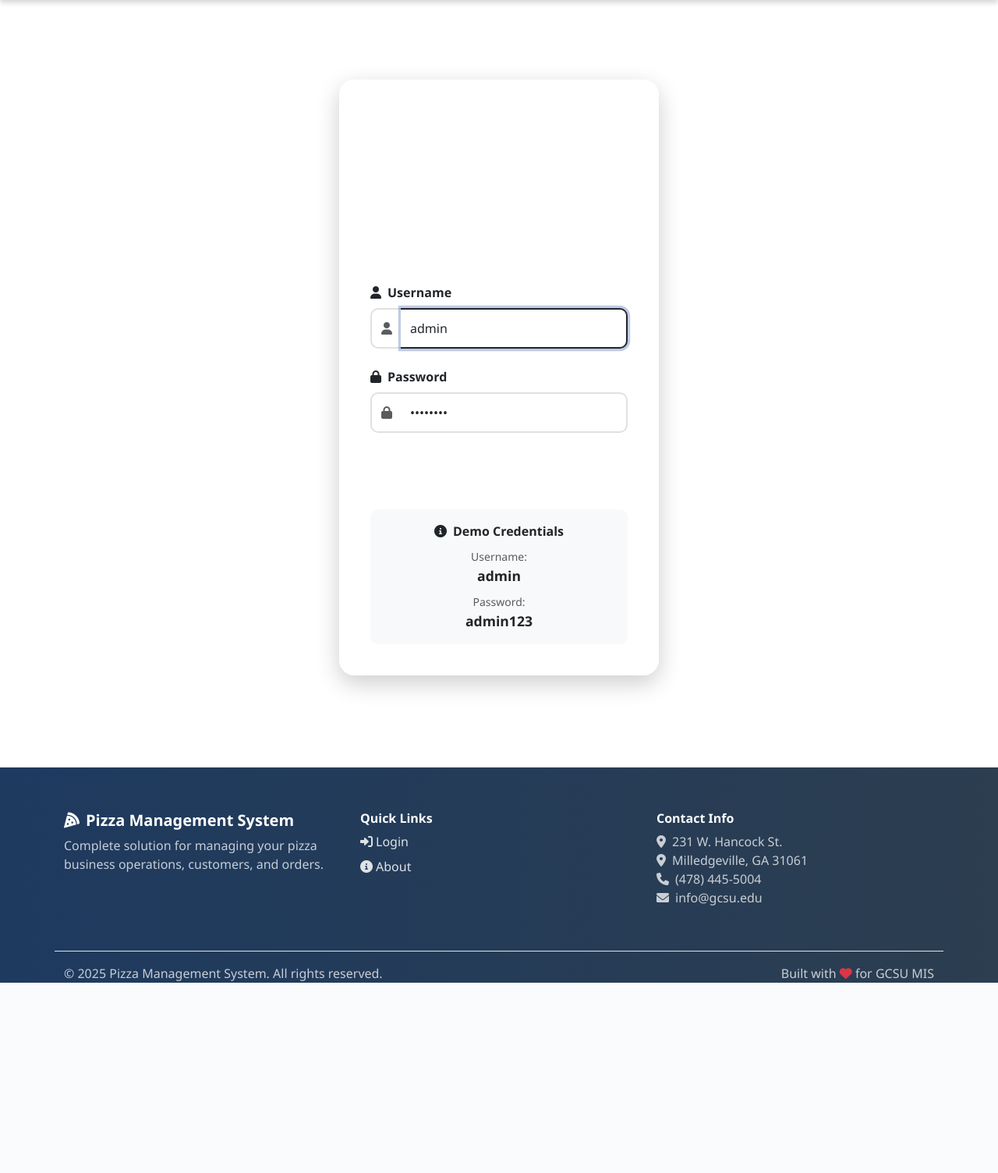
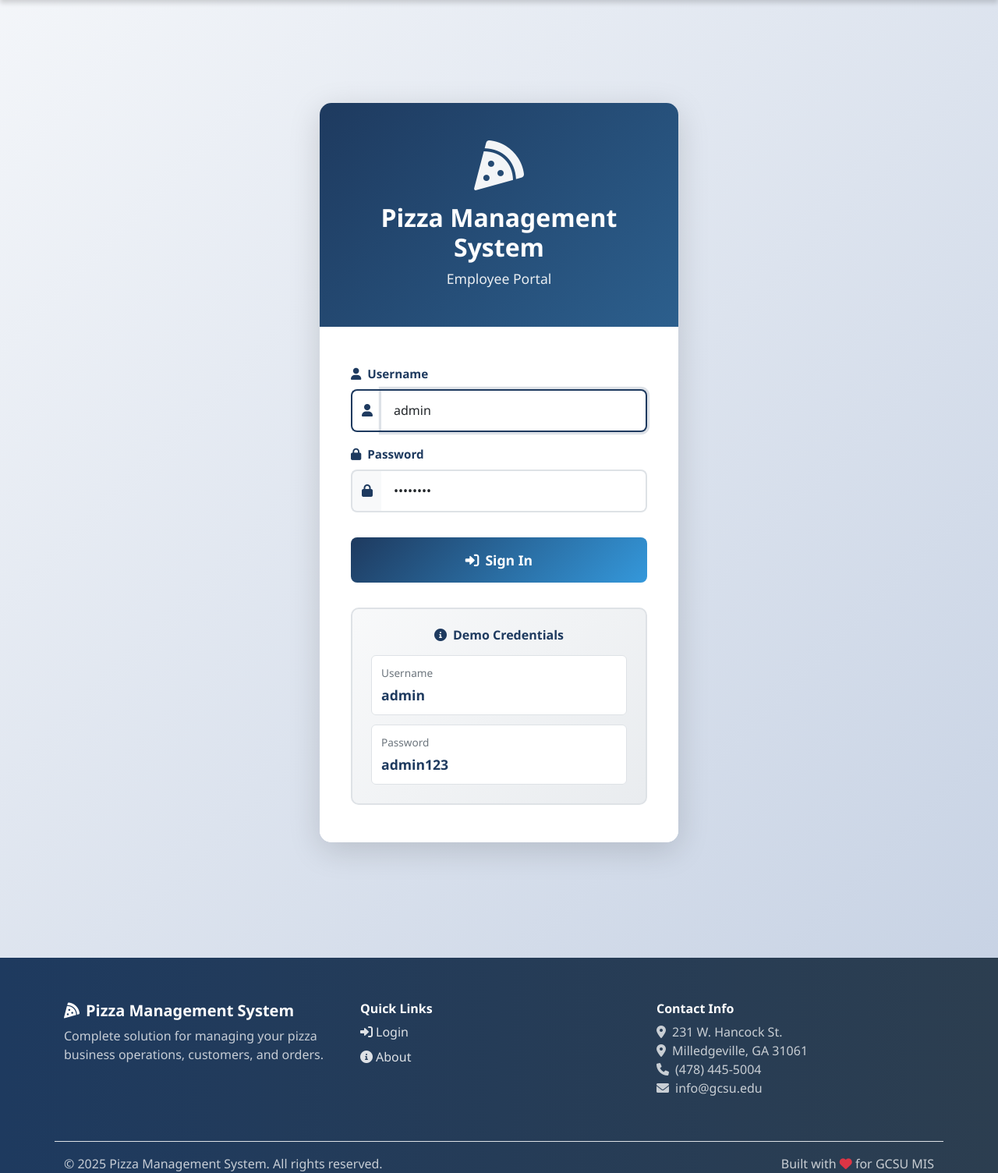
Before and after one commit to brookjackson1/JacksonDemo5, a Flask app: page / in a window 1280 px wide. Shown: the part 108-1612 px from the top of the page at 78% size. Before the commit the page ends 1368 px from the top, so only its background shows below. Run offline with Flask 3, Linux system fonts and the light colour scheme.

Commit message:
Redesign login page with professional styling and improved visibility
- Updated login page with clean, modern design
- Increased login button size and visibility
- Enhanced form fields with better padding and spacing
- Improved demo credentials section with card-style layout
- Applied professional navy/teal color scheme
- Better contrast and readability throughout
- Larger header with professional gradient
- Enhanced hover effects and transitions

🤖 Generated with [Claude Code](https://claude.com/claude-code)

Co-Authored-By: Claude <noreply@anthropic.com>

```diff
--- a/app/templates/index.html
+++ b/app/templates/index.html
@@ -2,93 +2,147 @@
 
 {% block content %}
 <style>
-    body {
-        background: linear-gradient(135deg, var(--gcsu-light-blue) 0%, #ffffff 50%, var(--gcsu-light-green) 100%);
-        min-height: 100vh;
-    }
-
     .login-container {
-        max-width: 450px;
-        margin: 50px auto;
+        max-width: 500px;
+        margin: 80px auto;
         padding: 20px;
     }
 
     .login-card {
-        background: rgba(255, 255, 255, 0.95);
-        backdrop-filter: blur(10px);
+        background: white;
         border: none;
-        border-radius: 20px;
-        box-shadow: 0 10px 30px rgba(0, 0, 0, 0.2);
+        border-radius: 15px;
+        box-shadow: 0 10px 40px rgba(0, 0, 0, 0.15);
         overflow: hidden;
     }
 
     .login-header {
-        background: linear-gradient(90deg, var(--gcsu-blue) 0%, var(--gcsu-green) 100%);
+        background: linear-gradient(135deg, var(--primary-navy) 0%, var(--primary-blue) 100%);
         color: white;
-        padding: 2rem;
+        padding: 3rem 2rem;
         text-align: center;
     }
 
     .login-header i {
-        font-size: 3rem;
+        font-size: 4rem;
         margin-bottom: 1rem;
+        opacity: 0.95;
     }
 
     .login-header h2 {
         margin: 0;
-        font-size: 1.8rem;
-        font-weight: 600;
+        font-size: 2rem;
+        font-weight: 700;
         color: white;
+        margin-bottom: 0.5rem;
+    }
+
+    .login-header p {
+        margin: 0;
+        opacity: 0.9;
+        font-size: 1.1rem;
     }
 
     .login-body {
-        padding: 2.5rem;
+        padding: 3rem 2.5rem;
+        background: white;
     }
 
     .form-label {
         font-weight: 600;
-        color: var(--gcsu-blue);
+        color: var(--primary-navy);
+        margin-bottom: 0.5rem;
+        font-size: 0.95rem;
     }
 
     .form-control {
-        border-radius: 10px;
-        padding: 0.75rem;
-        border: 2px solid #e0e0e0;
+        border-radius: 8px;
+        padding: 0.85rem 1rem;
+        border: 2px solid #dee2e6;
         transition: all 0.3s ease;
+        font-size: 1rem;
     }
 
     .form-control:focus {
-        border-color: var(--gcsu-blue);
-        box-shadow: 0 0 0 0.2rem rgba(0, 51, 153, 0.25);
+        border-color: var(--primary-navy);
+        box-shadow: 0 0 0 0.2rem rgba(30, 58, 95, 0.15);
     }
 
     .btn-login {
-        background: linear-gradient(45deg, var(--gcsu-blue), var(--gcsu-green));
+        background: linear-gradient(135deg, var(--primary-navy) 0%, var(--accent-teal) 100%);
         border: none;
-        border-radius: 10px;
-        padding: 0.75rem;
+        border-radius: 8px;
+        padding: 1rem;
         font-weight: 600;
         font-size: 1.1rem;
         width: 100%;
         color: white;
         transition: all 0.3s ease;
+        margin-top: 1rem;
+        cursor: pointer;
     }
 
     .btn-login:hover {
         transform: translateY(-2px);
-        box-shadow: 0 5px 15px rgba(0, 51, 153, 0.3);
+        box-shadow: 0 6px 20px rgba(30, 58, 95, 0.4);
+        background: linear-gradient(135deg, var(--primary-blue) 0%, var(--accent-teal) 100%);
     }
 
     .input-group-text {
-        background: white;
-        border: 2px solid #e0e0e0;
+        background: #f8f9fa;
+        border: 2px solid #dee2e6;
         border-right: none;
-        border-radius: 10px 0 0 10px;
+        border-radius: 8px 0 0 8px;
+        color: var(--primary-navy);
     }
 
     .input-group .form-control {
         border-left: none;
-        border-radius: 0 10px 10px 0;
+        border-radius: 0 8px 8px 0;
+    }
+
+    .input-group:focus-within .input-group-text {
+        border-color: var(--primary-navy);
+        background: white;
+    }
+
+    .demo-credentials {
+        background: linear-gradient(135deg, #f8f9fa 0%, #e9ecef 100%);
+        border-radius: 10px;
+        padding: 1.5rem;
+        margin-top: 2rem;
+        border: 2px solid #dee2e6;
+    }
+
+    .demo-credentials h6 {
+        color: var(--primary-navy);
+        font-weight: 700;
+        margin-bottom: 1rem;
+        font-size: 1rem;
+    }
+
+    .credential-item {
+        background: white;
+        padding: 0.75rem;
+        border-radius: 6px;
+        margin-bottom: 0.75rem;
+        border: 1px solid #dee2e6;
+    }
+
+    .credential-item:last-child {
+        margin-bottom: 0;
+    }
+
+    .credential-label {
+        font-size: 0.85rem;
+        color: #6c757d;
+        margin-bottom: 0.25rem;
+    }
+
+    .credential-value {
+        font-size: 1.1rem;
+        font-weight: 700;
+        color: var(--primary-navy);
     }
 </style>
 
@@ -97,52 +151,50 @@
         <div class="login-header">
             <i class="fas fa-pizza-slice"></i>
             <h2>Pizza Management System</h2>
-            <p class="mb-0">Employee Login</p>
+            <p>Employee Portal</p>
         </div>
         <div class="login-body">
             <form method="POST" action="{{ url_for('index') }}">
-                <div class="mb-4">
+                <div class="mb-3">
                     <label for="username" class="form-label">
                         <i class="fas fa-user me-2"></i>Username
                     </label>
                     <div class="input-group">
                         <span class="input-group-text">
-                            <i class="fas fa-user text-muted"></i>
+                            <i class="fas fa-user"></i>
                         </span>
                         <input type="text" class="form-control" id="username" name="username"
                                placeholder="Enter your username" value="admin" required autofocus>
                     </div>
                 </div>
-                <div class="mb-4">
+                <div class="mb-3">
                     <label for="password" class="form-label">
                         <i class="fas fa-lock me-2"></i>Password
                     </label>
                     <div class="input-group">
                         <span class="input-group-text">
-                            <i class="fas fa-lock text-muted"></i>
+                            <i class="fas fa-lock"></i>
                         </span>
                         <input type="password" class="form-control" id="password" name="password"
                                placeholder="Enter your password" value="admin123" required>
                     </div>
                 </div>
                 <button type="submit" class="btn btn-login">
-                    <i class="fas fa-sign-in-alt me-2"></i>Login
+                    <i class="fas fa-sign-in-alt me-2"></i>Sign In
                 </button>
             </form>
 
-            <div class="mt-4 p-3" style="background: #f8f9fa; border-radius: 10px;">
-                <p class="text-center mb-2" style="color: var(--gcsu-blue); font-weight: 600;">
+            <div class="demo-credentials">
+                <h6 class="text-center">
                     <i class="fas fa-info-circle me-2"></i>Demo Credentials
-                </p>
-                <div class="row text-center">
-                    <div class="col-12">
-                        <small class="text-muted">Username:</small><br>
-                        <strong style="color: var(--gcsu-blue); font-size: 1.1rem;">admin</strong>
-                    </div>
-                    <div class="col-12 mt-2">
-                        <small class="text-muted">Password:</small><br>
-                        <strong style="color: var(--gcsu-green); font-size: 1.1rem;">admin123</strong>
-                    </div>
+                </h6>
+                <div class="credential-item">
+                    <div class="credential-label">Username</div>
+                    <div class="credential-value">admin</div>
+                </div>
+                <div class="credential-item">
+                    <div class="credential-label">Password</div>
+                    <div class="credential-value">admin123</div>
                 </div>
             </div>
         </div>
```
